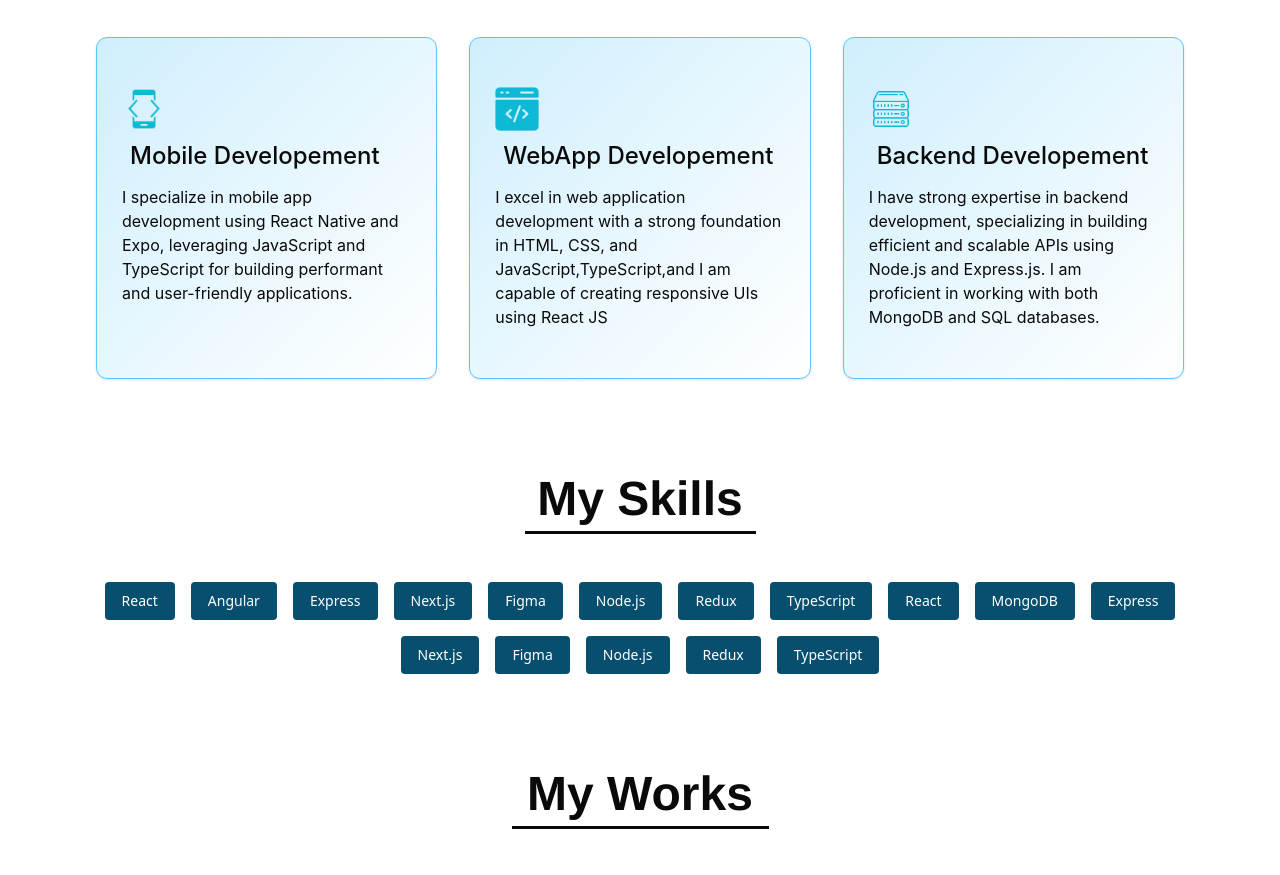
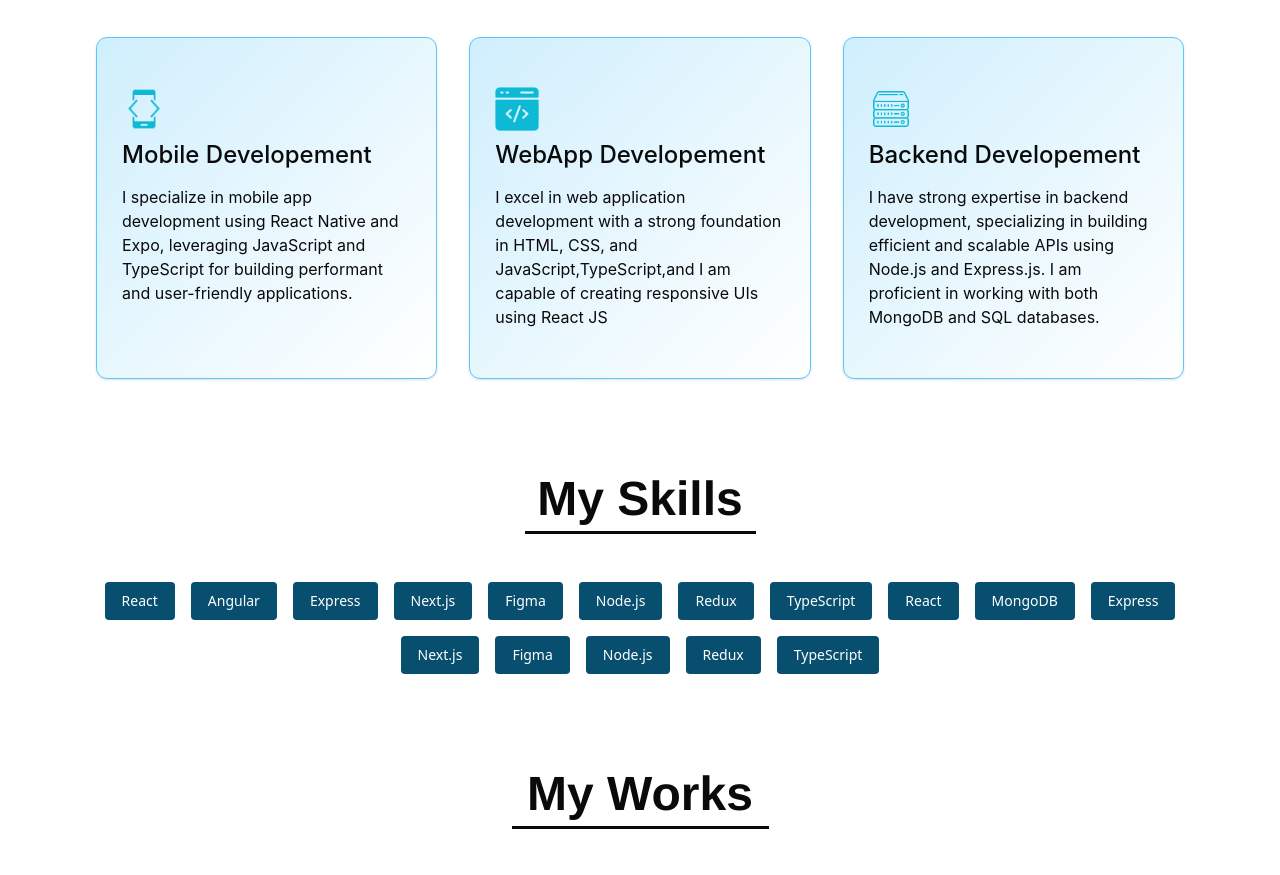
Before and after one commit to Saibalweb/my_portfolio_v2, a Next.js app: page / in a window 1280 px wide. Shown: the part 900-1775 px from the top of the page. Built offline with nearby package versions, Linux system fonts and the light colour scheme.

Commit message:
fixes what I do card section

```diff
--- a/src/app/page.tsx
+++ b/src/app/page.tsx
@@ -178,7 +178,7 @@ export default function Home () {
                       width={44}
                       height={44}
                     />
-                    <h3 className="absolute top-[53px] left-2 font-medium text-foreground text-2xl font-['Inter',Helvetica]">
+                    <h3 className="my-2 font-medium text-foreground text-xl sm:text-2xl font-['Inter',Helvetica]">
                       {skill.title}
                     </h3>
                   </div>
```
